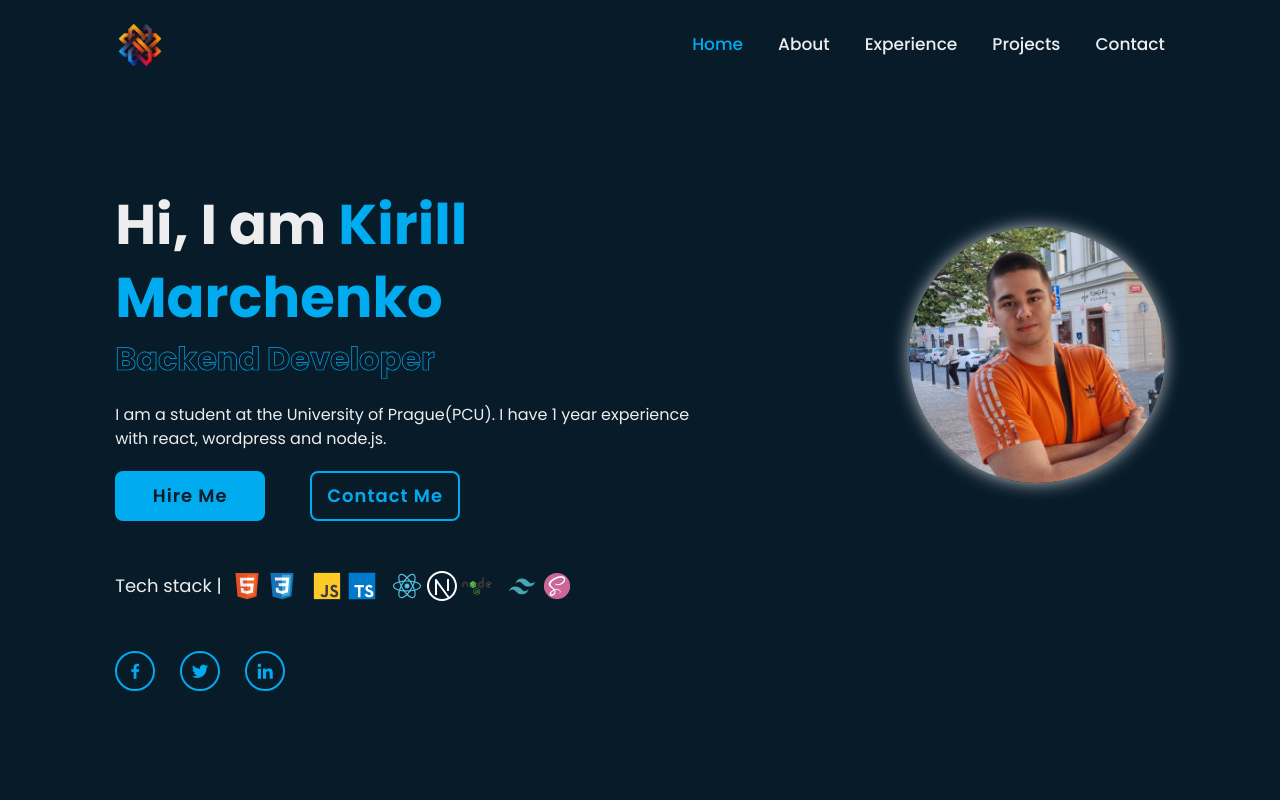
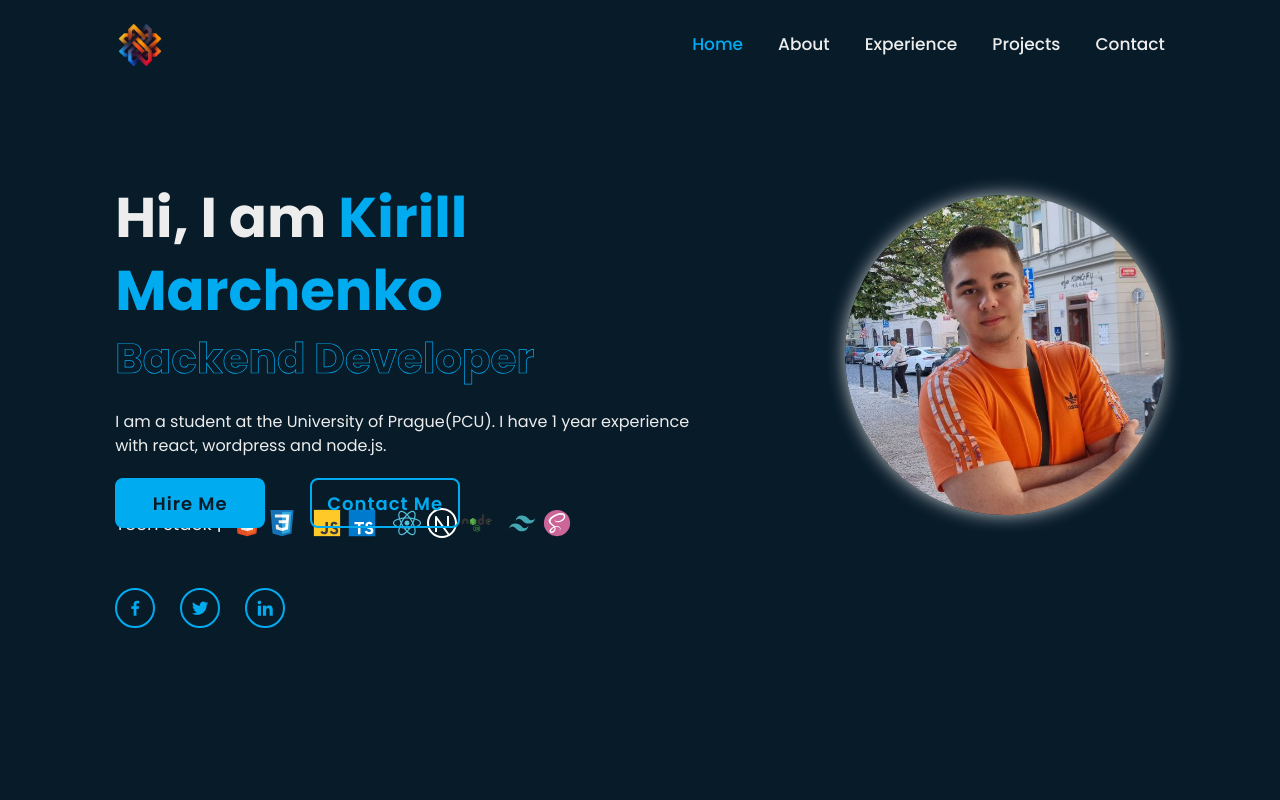
Before and after one commit to SDT413/portfolio-next, a Next.js app: page / in a window 1280 px wide. Shown: the top 800 px of the page. Built offline with nearby package versions, Linux system fonts and the light colour scheme.

Commit message:
homepage styles changed

```diff
--- a/src/components/home-section/HomeSection.module.css
+++ b/src/components/home-section/HomeSection.module.css
@@ -22,29 +22,29 @@
 
 .home_content {
   grid-area: content;
-  max-width: 60rem;
+  max-width: 80rem;
 }
 
 .home_content .header1 {
-  font-size: 5.6rem;
+  font-size: 8.6rem;
   font-weight: 700;
   line-height: 1.3;
 }
 
 .home_content .text_animate {
   position: relative;
-  width: 32.8rem;
+  width: 52.8rem;
 }
 
 .home_content .text_animate .header3 {
-  font-size: 3.2rem;
+  font-size: 5.2rem;
   font-weight: 700;
   color: transparent;
   -webkit-text-stroke: 0.7px var(--main-color);
 }
 
 .home_content .paragraph {
-  font-size: 1.6rem;
+  font-size: 2.6rem;
   margin: 2rem 0;
 }
 
@@ -52,8 +52,8 @@
   position: relative;
   display: flex;
   justify-content: space-between;
-  width: 34.5rem;
-  height: 5rem;
+  width: 44.5rem;
+  height: 7rem;
 }
 
 .btn_box .btn {
@@ -61,12 +61,12 @@
   display: inline-flex;
   justify-content: center;
   align-items: center;
-  width: 15rem;
+  width: 20rem;
   height: 100%;
   background: var(--main-color);
   border: 0.2rem solid var(--main-color);
   border-radius: 0.8rem;
-  font-size: 1.8rem;
+  font-size: 2.8rem;
   font-weight: 600;
   letter-spacing: 0.1rem;
   color: var(--bg-color);
@@ -111,7 +111,9 @@
 .home_sci {
   grid-area: sci;
   bottom: 4rem;
-  width: 170px;
+  width: 220px;
+  position: relative;
+  top: -70px;
   display: flex;
   justify-content: space-between;
 }
@@ -121,12 +123,12 @@
   display: inline-flex;
   justify-content: center;
   align-items: center;
-  width: 40px;
-  height: 40px;
+  width: 60px;
+  height: 60px;
   background: transparent;
   border: 0.2rem solid var(--main-color);
   border-radius: 50%;
-  font-size: 20px;
+  font-size: 30px;
   color: var(--main-color);
   z-index: 1;
   overflow: hidden;
@@ -156,8 +158,8 @@
 .home_img {
   grid-area: img;
   @apply bg-image-home bg-no-repeat bg-cover bg-center;
-  width: 20vw;
-  height: 20vw;
+  width: 25vw;
+  height: 25vw;
   border-radius: 50%;
 
   box-shadow: 0 0 20px -3px #fff;
@@ -166,11 +168,13 @@
 
 .tech_stack {
   grid-area: stack;
+  position: relative;
+  top: -70px;
   display: flex;
   flex-direction: row;
   align-items: center;
 
-  font-size: 1.8rem;
+  font-size: 2.8rem;
 
   gap: 10px;
 }
@@ -193,13 +197,106 @@
 }
 
 .tech_stack .icon {
-  width: 30px;
-  height: 30px;
+  width: 50px;
+  height: 50px;
 }
 
 @media (max-width: 1920px) {
   .home_content {
-    scale: 1;
+    grid-area: content;
+    max-width: 60rem;
+  }
+
+  .home_content .header1 {
+    font-size: 5.6rem;
+  }
+
+  .home_content .text_animate {
+    position: relative;
+    width: 42.8rem;
+  }
+
+  .home_content .text_animate .header3 {
+    font-size: 4.2rem;
+    font-weight: 700;
+    color: transparent;
+    -webkit-text-stroke: 0.7px var(--main-color);
+  }
+
+  .home_content .paragraph {
+    font-size: 1.6rem;
+    margin: 2rem 0;
+  }
+
+  .btn_box {
+    position: relative;
+    display: flex;
+    justify-content: space-between;
+    width: 34.5rem;
+    height: 5rem;
+  }
+
+  .btn_box .btn {
+    position: relative;
+    display: inline-flex;
+    justify-content: center;
+    align-items: center;
+    width: 15rem;
+    height: 100%;
+    background: var(--main-color);
+    border: 0.2rem solid var(--main-color);
+    border-radius: 0.8rem;
+    font-size: 1.8rem;
+    font-weight: 600;
+    letter-spacing: 0.1rem;
+    color: var(--bg-color);
+    z-index: 1;
+    overflow: hidden;
+    transition: 0.5s;
+  }
+
+  .home_sci {
+    grid-area: sci;
+    bottom: 4rem;
+    width: 170px;
+    position: relative;
+    top: -70px;
+    display: flex;
+    justify-content: space-between;
+  }
+
+  .home_sci .sci_link {
+    position: relative;
+    display: inline-flex;
+    justify-content: center;
+    align-items: center;
+    width: 40px;
+    height: 40px;
+    background: transparent;
+    border: 0.2rem solid var(--main-color);
+    border-radius: 50%;
+    font-size: 20px;
+    color: var(--main-color);
+    z-index: 1;
+    overflow: hidden;
+    transition: 0.5s;
+  }
+  .tech_stack {
+    grid-area: stack;
+    position: relative;
+    top: -70px;
+    display: flex;
+    flex-direction: row;
+    align-items: center;
+
+    font-size: 1.8rem;
+
+    gap: 10px;
+  }
+
+  .tech_stack .icon {
+    width: 30px;
+    height: 30px;
   }
 }
 
```
